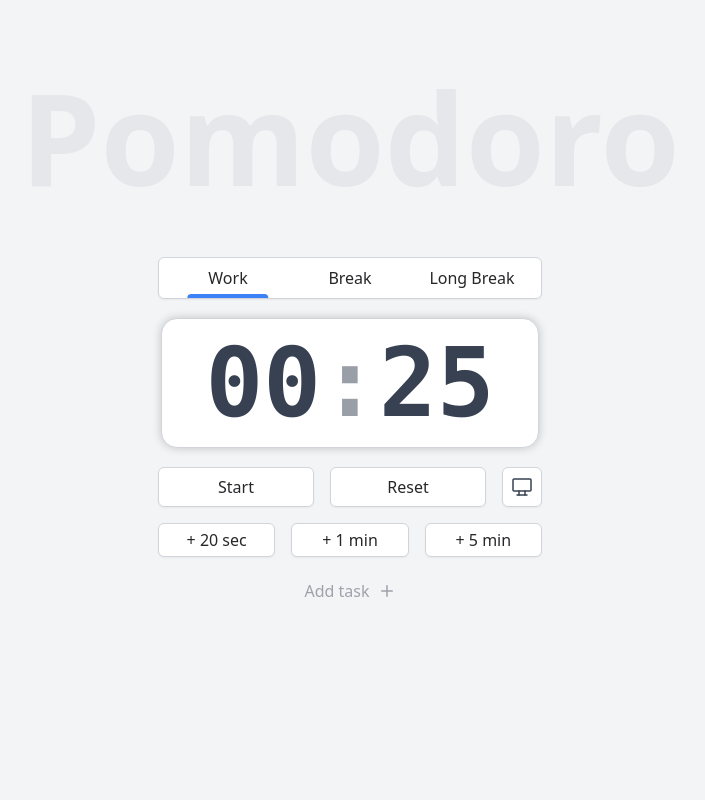
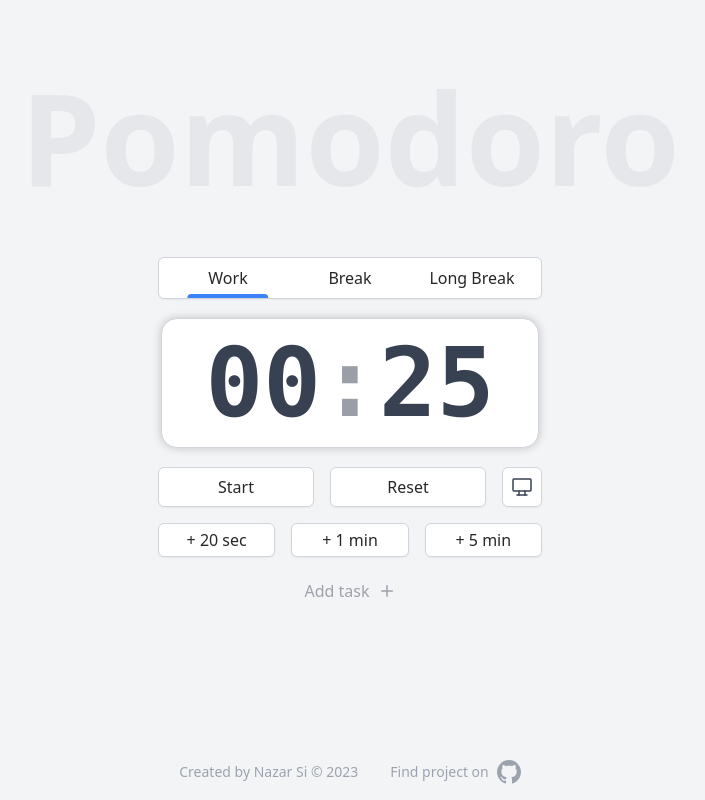
Before and after one commit to nazar-si/react-timer, a React (Vite) app: page / in a window 1280 px wide. Shown: the whole page, without its empty margins (290-995 px from the left). Built offline with nearby package versions, Linux system fonts and the light colour scheme.

Commit message:
chore: added footer with authorship and link to github repo

```diff
--- /dev/null
+++ b/src/components/Layout/Footer.tsx/Footer.tsx
@@ -0,0 +1,45 @@
+import { IconBrandGithub } from '@tabler/icons-react';
+import React from 'react';
+
+export default function Footer() {
+  return (
+    <footer className="absolute bottom-4 flex items-center gap-8">
+      <p className="text-center text-gray-400 text-sm">
+        Created by{' '}
+        <a
+          href="https://github.com/nazar-si/"
+          className="font-medium hover:text-blue-500"
+          target="_blank"
+        >
+          Nazar Si
+        </a>
+        {/* copyright symbol */ ' '}&copy; {new Date().getFullYear()}
+      </p>
+      <p className="text-center text-gray-400 text-sm">
+        <a
+          aria-label="github link"
+          href="https://github.com/nazar-si/pomodoro/"
+          className="flex items-center gap-2 hover:text-blue-500"
+          target="_blank"
+        >
+          Find project on
+          <svg
+            xmlns="http://www.w3.org/2000/svg"
+            width="24"
+            height="24"
+            viewBox="0 0 1024 1024"
+            fill="none"
+          >
+            <path
+              fill-rule="evenodd"
+              clip-rule="evenodd"
+              d="M8 0C3.58 0 0 3.58 0 8C0 11.54 2.29 14.53 5.47 15.59C5.87 15.66 6.02 15.42 6.02 15.21C6.02 15.02 6.01 14.39 6.01 13.72C4 14.09 3.48 13.23 3.32 12.78C3.23 12.55 2.84 11.84 2.5 11.65C2.22 11.5 1.82 11.13 2.49 11.12C3.12 11.11 3.57 11.7 3.72 11.94C4.44 13.15 5.59 12.81 6.05 12.6C6.12 12.08 6.33 11.73 6.56 11.53C4.78 11.33 2.92 10.64 2.92 7.58C2.92 6.71 3.23 5.99 3.74 5.43C3.66 5.23 3.38 4.41 3.82 3.31C3.82 3.31 4.49 3.1 6.02 4.13C6.66 3.95 7.34 3.86 8.02 3.86C8.7 3.86 9.38 3.95 10.02 4.13C11.55 3.09 12.22 3.31 12.22 3.31C12.66 4.41 12.38 5.23 12.3 5.43C12.81 5.99 13.12 6.7 13.12 7.58C13.12 10.65 11.25 11.33 9.47 11.53C9.76 11.78 10.01 12.26 10.01 13.01C10.01 14.08 10 14.94 10 15.21C10 15.42 10.15 15.67 10.55 15.59C13.71 14.53 16 11.53 16 8C16 3.58 12.42 0 8 0Z"
+              transform="scale(64)"
+              fill="currentColor"
+            />
+          </svg>
+        </a>
+      </p>
+    </footer>
+  );
+}
--- a/src/components/Layout/Layout.tsx
+++ b/src/components/Layout/Layout.tsx
@@ -1,4 +1,5 @@
 import React from 'react';
+import Footer from './Footer.tsx/Footer';
 
 type Props = {
   children?: React.ReactNode;
@@ -6,8 +7,9 @@
 
 export default function Layout({ children }: Props) {
   return (
-    <div className="w-full min-h-[100vh] flex justify-center items-start transition-all">
+    <div className="w-full min-h-[100vh] flex justify-center items-start transition-all absolute">
       {children}
+      <Footer></Footer>
     </div>
   );
 }
```
Also changed, not shown: 2 other files (tests, documents, lock files or other folders).
